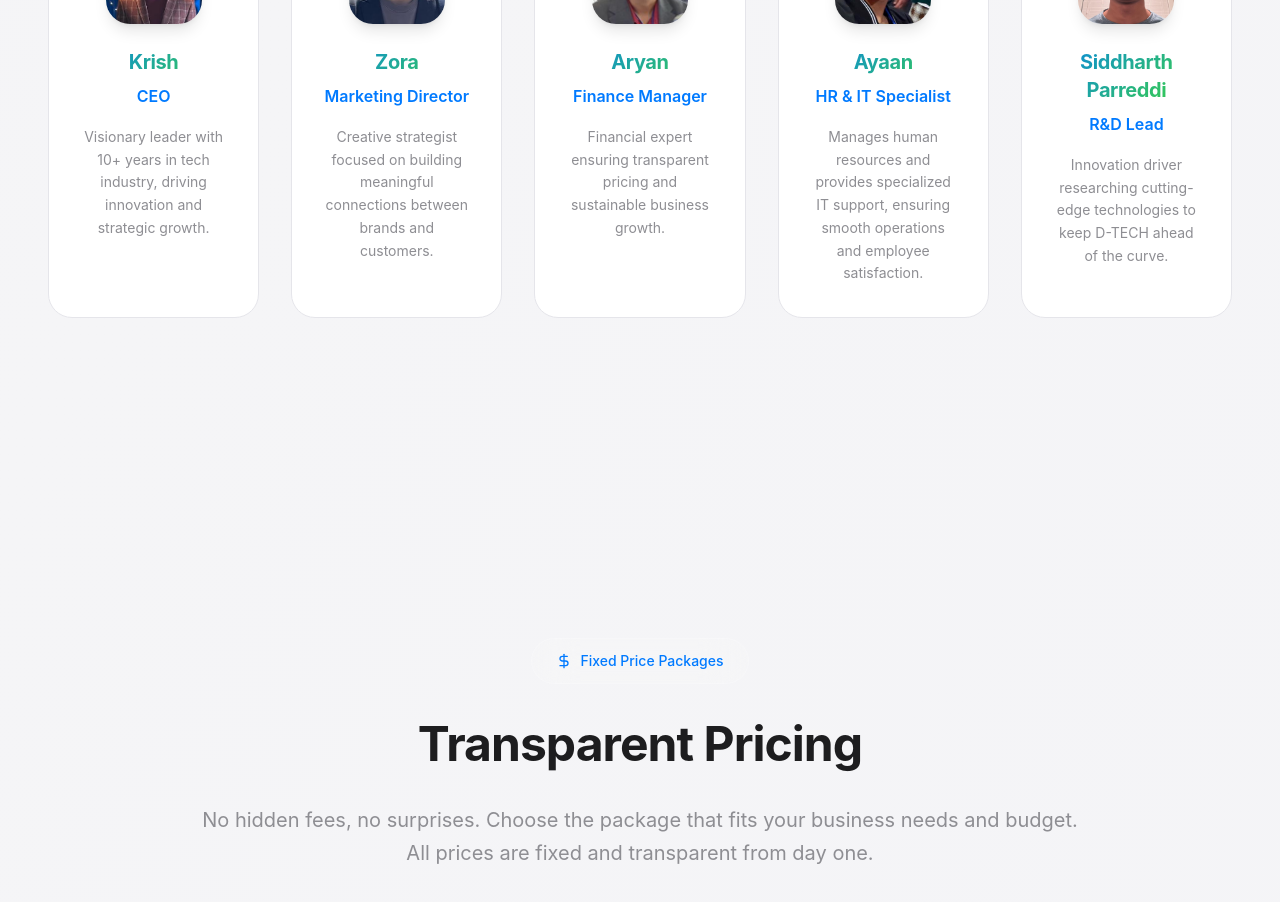
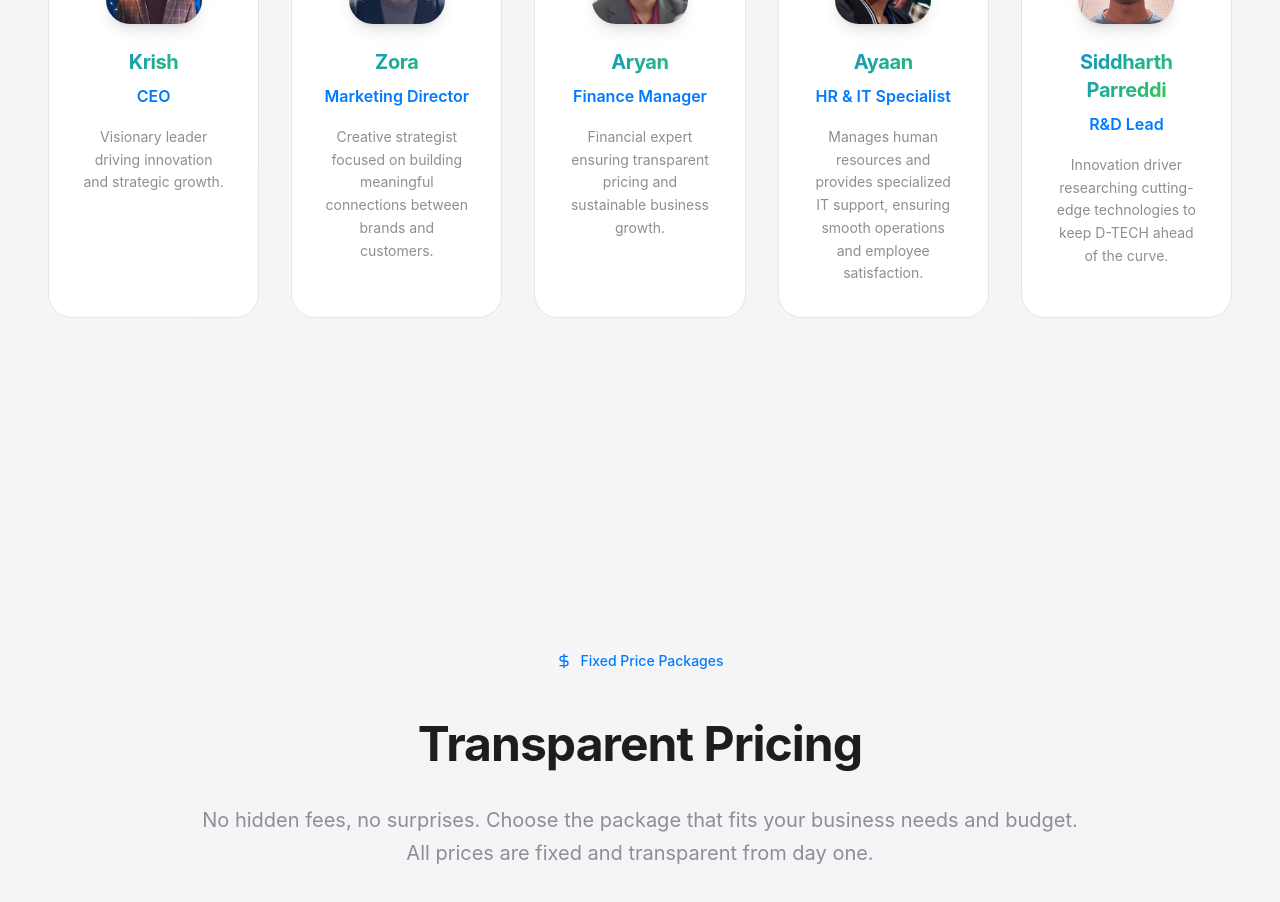
Before and after one commit to D-TECH-Contracting/D-TECH-Contracting, a React (Vite) app: page / in a window 1280 px wide. Shown: the part 4540-5442 px from the top of the page. Built offline with nearby package versions, Linux system fonts and the light colour scheme.

Commit message:
Remove 10+ years experience from Krishav's about me section

```diff
--- a/src/components/About.jsx
+++ b/src/components/About.jsx
@@ -5,7 +5,7 @@ export default function About() {
     {
       name: 'Krish',
       role: 'CEO',
-      description: 'Visionary leader with 10+ years in tech industry, driving innovation and strategic growth.',
+      description: 'Visionary leader driving innovation and strategic growth.',
       image: '/D-TECH-Contracting/Images/Krishav.jpg',
       initials: 'K',
       color: 'from-blue-500 to-cyan-500'
```
Also changed, not shown: src/components/TestForm.jsx (line endings or trailing spaces), 2 other files (tests, documents, lock files or other folders).
